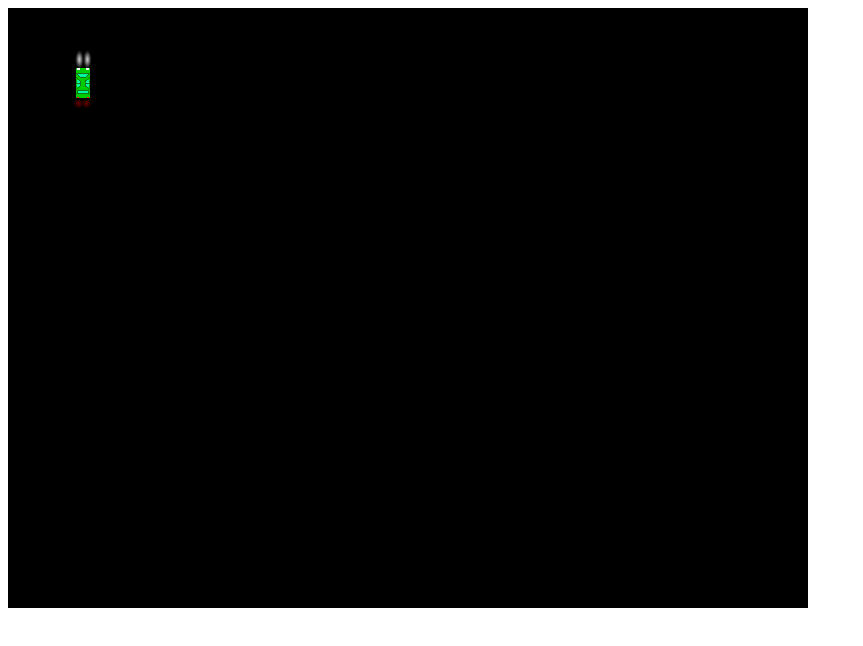
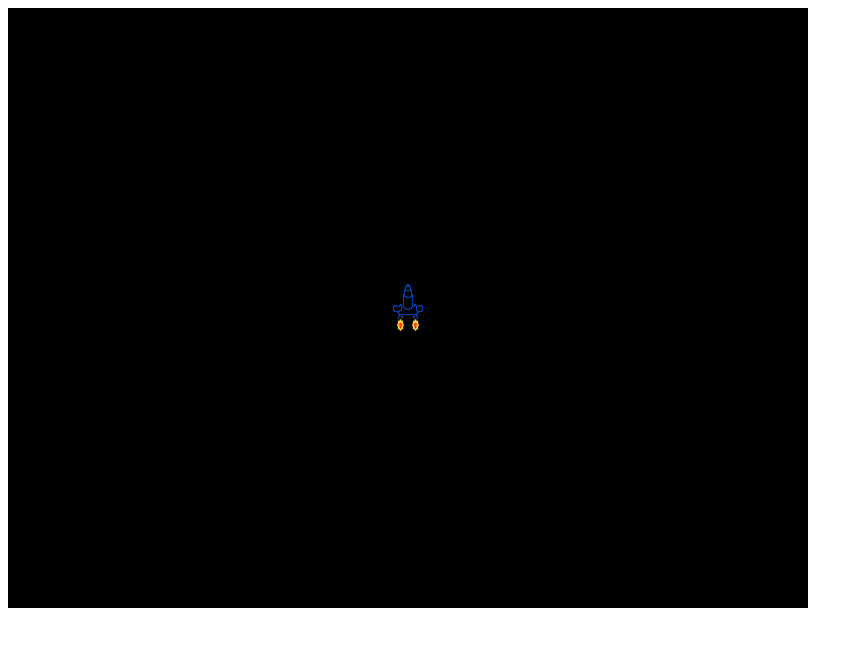
Before and after one commit to Arkanyga/space-battle, a plain HTML site: page index.html in a window 1280 px wide. Shown: the whole page, without its empty margins (0-863 px from the left). Drawn offline with Linux system fonts and the light colour scheme.

Commit message:
step 4
добавил моделькт корабля и нло настроил границы. теперь вылетая за них оказываешься на поле

```diff
--- a/index.html
+++ b/index.html
@@ -12,7 +12,7 @@
   <canvas id="gameCanvas" width="800" height="600"></canvas>
   <script src="js/ImageLoading.js"></script>
   <script src="js/GraphicsCommon.js"></script>
-  <script src="js/Car.js"></script>
+  <script src="js/Ship.js"></script>
   <script src="js/Main.js"></script>
 </body>
 
--- a/js/ImageLoading.js
+++ b/js/ImageLoading.js
@@ -1,11 +1,11 @@
 let picsToLoad = 0;
-const carPic = document.createElement("img");
+const shipPic = document.createElement("img");
 let trackPics = [];
 
 
 function loadImages() {
   let imageList = [
-    { picName: carPic, src: 'player1.png' }
+    { picName: shipPic, src: 'ship.png' }
   ]
   picsToLoad = imageList.length;
 
--- a/js/Main.js
+++ b/js/Main.js
@@ -4,14 +4,14 @@ const canvas = document.getElementById('gameCanvas'),
   FRAME_PER_SECOND = 30;
 
 
-let p1 = new Car(87, 83, 65, 68, carPic);
+let ship = new Ship(87, 83, 65, 68, shipPic);
 
 
 
 
 window.onload = function () {
   loadImages();
-  p1.initInput();
+  ship.initInput();
   countLoadedImageAndLaunchIfReady();
 }
 
@@ -32,11 +32,11 @@ function countLoadedImageAndLaunchIfReady() {
 
 function drawEverething() {
   colorRect(0, 0, canvas.width, canvas.height, 'black')
-  p1.carDraw();
+  ship.shipDraw();
 
 }
 
 function moveEverething() {
-  p1.carMove();
+  ship.shipMove();
 
 }
--- a/js/Car.js
+++ b/js/Ship.js
@@ -8,12 +8,12 @@ const GROUNDSPEED_DECAY_MULT = 0.95,
 
 
 
-class Car {
-  constructor(gasKey, reverseKey, leftKey, rightKey, carPic) {
-    this.carX = 75;
-    this.carY = 75;
-    this.carSpeed = 0;
-    this.carAng = -0.5 * Math.PI;
+class Ship {
+  constructor(gasKey, reverseKey, leftKey, rightKey, shipPic) {
+    this.shipX = canvas.width / 2;
+    this.shipY = canvas.height / 2;
+    this.shipSpeed = 0;
+    this.shipAng = -0.5 * Math.PI;
     this.keyHeldGas = false;
     this.keyHeldReverse = false;
     this.keyHeldTurnLeft = false;
@@ -22,35 +22,50 @@ class Car {
     this.controlKeyForReverse = reverseKey;
     this.controlKeyForTurnLeft = leftKey;
     this.controlKeyForTurnRight = rightKey;
-    this.carPic = carPic;
+    this.shipPic = shipPic;
 
   }
 
-  carDraw() {
-    drawBitmapCenteredAtLocationWithRotation(this.carPic, this.carX, this.carY, this.carAng)
+  shipDraw() {
+    drawBitmapCenteredAtLocationWithRotation(this.shipPic, this.shipX, this.shipY, this.shipAng)
   }
 
 
+  handleScreenWrap() {
+    if (this.shipX > canvas.width) {
+      this.shipX = 0;
+    }
+    if (this.shipX < 0) {
+      this.shipX = canvas.width;
+    }
+    if (this.shipY < 0) {
+      this.shipY = canvas.height;
+    }
+    if (this.shipY > canvas.height) {
+      this.shipY = 0;
+    }
+  }
 
-  carMove() {
-    let nextCarX = this.carX + Math.cos(this.carAng) * this.carSpeed;
-    let nextCarY = this.carY + Math.sin(this.carAng) * this.carSpeed;
+
+  shipMove() {
+    let nextCarX = this.shipX + Math.cos(this.shipAng) * this.shipSpeed;
+    let nextCarY = this.shipY + Math.sin(this.shipAng) * this.shipSpeed;
     if (this.keyHeldGas) {
-      this.carSpeed += DRIVE_POWER;
+      this.shipSpeed += DRIVE_POWER;
     }
     if (this.keyHeldReverse) {
-      this.carSpeed -= REVERSE_POWER;
+      this.shipSpeed -= REVERSE_POWER;
     }
-    if (this.keyHeldTurnLeft && Math.abs(this.carSpeed) > MIN_TURN_SPEED) {
-      this.carAng -= TURN_RATE * Math.PI;
+    if (this.keyHeldTurnLeft && Math.abs(this.shipSpeed) > MIN_TURN_SPEED) {
+      this.shipAng -= TURN_RATE * Math.PI;
     }
-    if (this.keyHeldTurnRight && Math.abs(this.carSpeed) > MIN_TURN_SPEED) {
-      this.carAng += TURN_RATE * Math.PI;
+    if (this.keyHeldTurnRight && Math.abs(this.shipSpeed) > MIN_TURN_SPEED) {
+      this.shipAng += TURN_RATE * Math.PI;
     }
-    this.carX = nextCarX;
-    this.carY = nextCarY;
-
-    this.carSpeed *= GROUNDSPEED_DECAY_MULT;
+    this.shipX = nextCarX;
+    this.shipY = nextCarY;
+    this.handleScreenWrap()
+    this.shipSpeed *= GROUNDSPEED_DECAY_MULT;
   }
 
   initInput() {
```
Also changed, not shown: images/ship.png (added), images/ufo.png (added).
